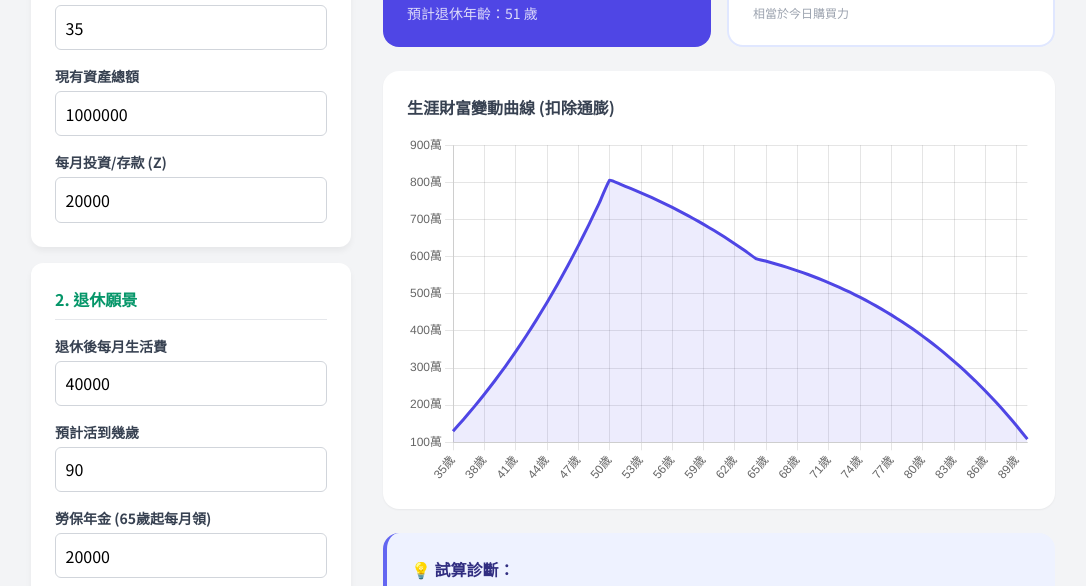
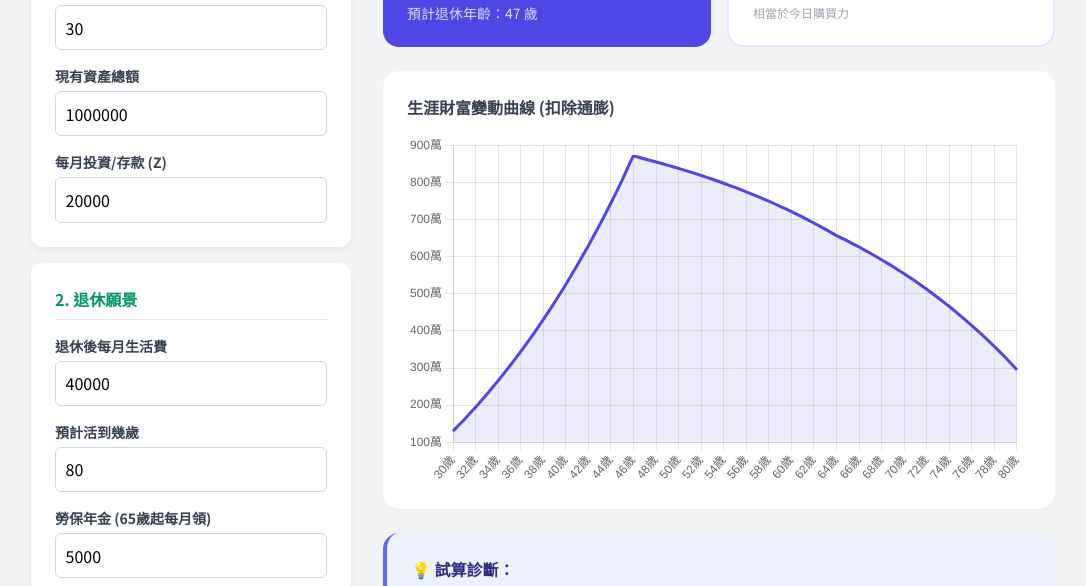
Before and after one commit to Chloechen188/retirement_calculator, a plain HTML site: page index.html in a window 1280 px wide. Shown: the part 225-811 px from the top of the page, without its empty margins (97-1183 px from the left). Drawn offline with nearby package versions, Linux system fonts and the light colour scheme.

Commit message:
Update index.html

```diff
--- a/index.html
+++ b/index.html
@@ -40,7 +40,7 @@
                     <div class="space-y-4">
                         <div>
                             <label class="label-style">目前年齡</label>
-                            <input type="number" id="currentAge" value="35" class="input-style">
+                            <input type="number" id="currentAge" value="30" class="input-style">
                         </div>
                         <div>
                             <label class="label-style">現有資產總額</label>
@@ -62,11 +62,11 @@
                         </div>
                         <div>
                             <label class="label-style">預計活到幾歲</label>
-                            <input type="number" id="lifeAge" value="90" class="input-style">
+                            <input type="number" id="lifeAge" value="80" class="input-style">
                         </div>
                         <div>
                             <label class="label-style">勞保年金 (65歲起每月領)</label>
-                            <input type="number" id="pension" value="20000" class="input-style">
+                            <input type="number" id="pension" value="5000" class="input-style">
                         </div>
                     </div>
                 </div>
```
